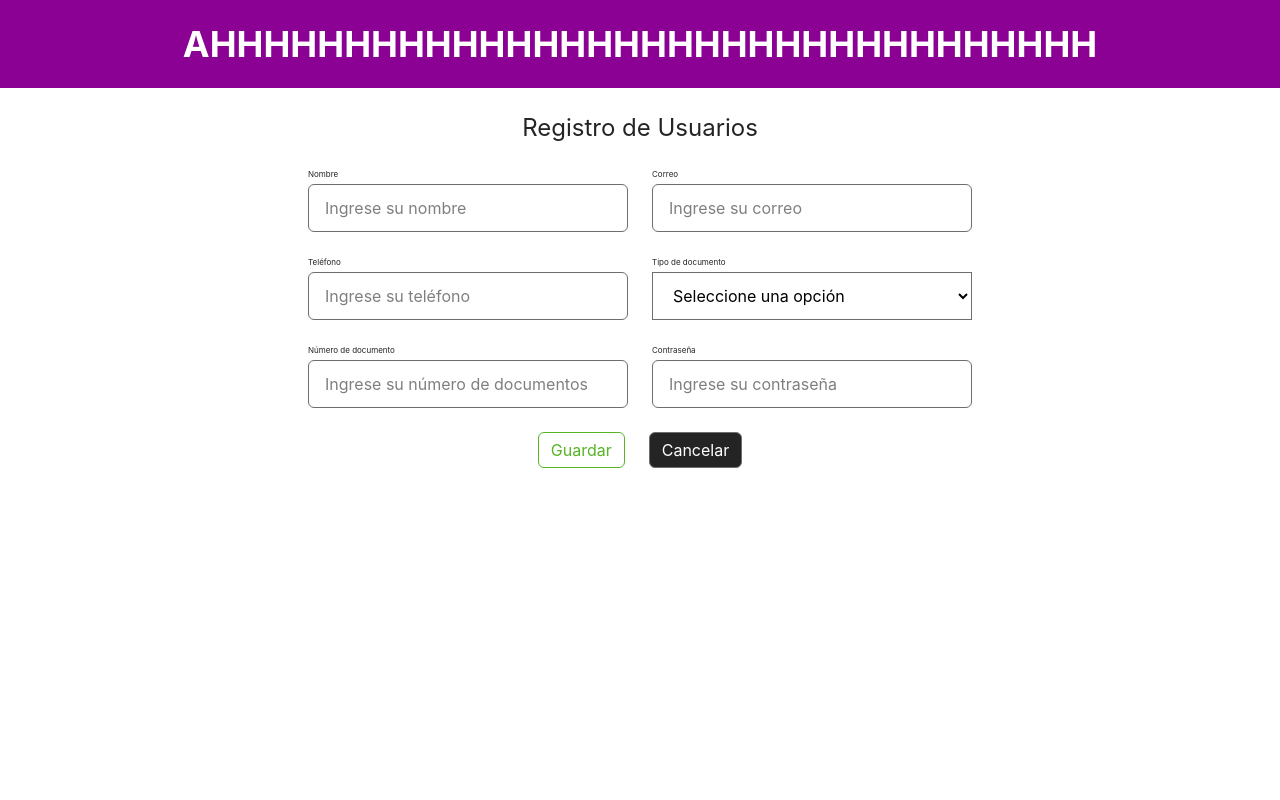
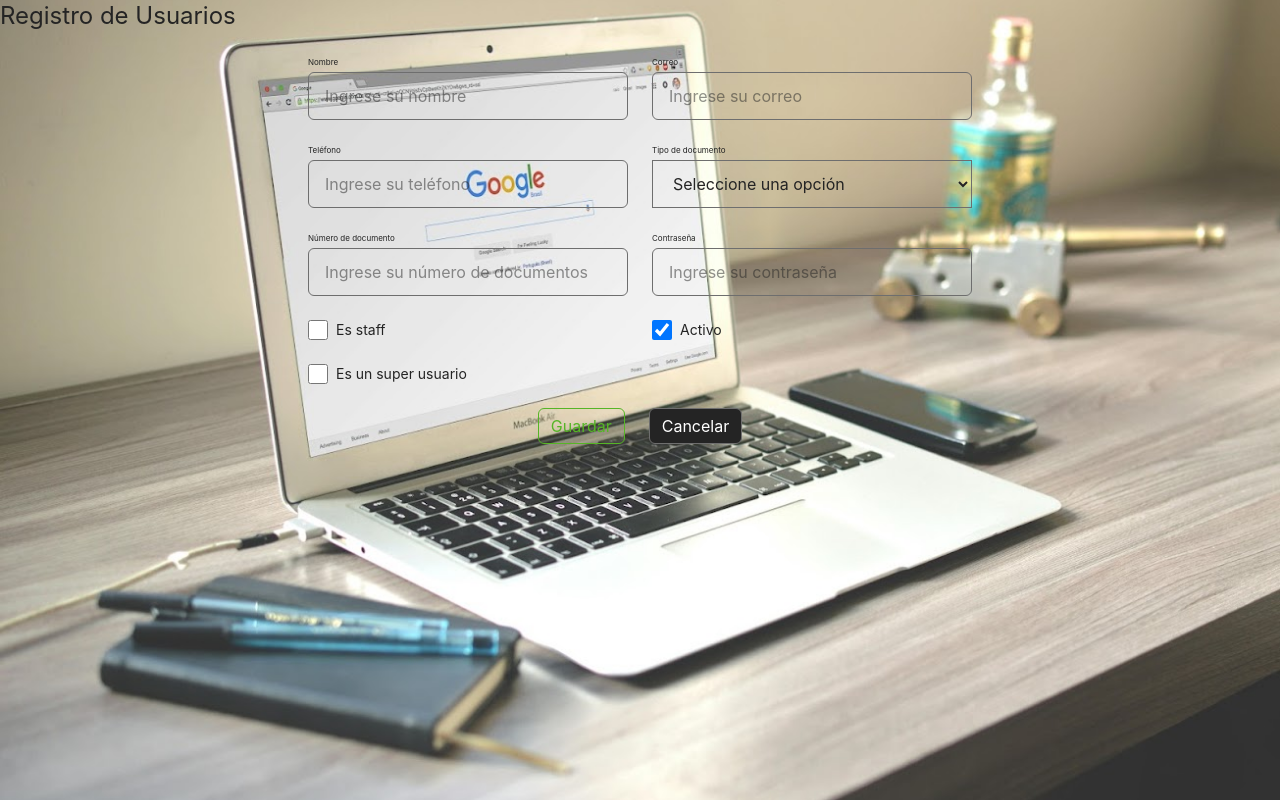
Before and after one commit to 4bryssion/proyecto-formativo-sia, a React (Vite) app: page /crear-usuario in a window 1280 px wide. Built offline with nearby package versions, Linux system fonts and the light colour scheme.

Commit message:
feat(routes): Intalación de dependencias y utilidades

```diff
--- a/package.json
+++ b/package.json
@@ -12,8 +12,12 @@
   },
   "dependencies": {
     "@tailwindcss/vite": "^4.2.1",
+    "clsx": "^2.1.1",
+    "lucide": "^1.8.0",
+    "lucide-react": "^1.8.0",
     "react": "^19.2.0",
     "react-dom": "^19.2.0",
+    "react-router-dom": "^7.14.2",
     "tailwindcss": "^4.2.1",
     "zod": "^4.3.6"
   },
--- a/src/app/App.jsx
+++ b/src/app/App.jsx
@@ -1,15 +1,6 @@
-import { CreateUserPage } from "@/features/users";
+import { RouterProvider } from "react-router-dom";
+import router from "./router";
 
 export default function App(){
-    return(
-        <div className="min-h text-center grid grid-cols-1 gap-6">
-
-            <h1 className="text-white text-4xl font-bold bg-fuchsia-800 p-6">
-                AHHHHHHHHHHHHHHHHHHHHHHHHHHHHHHHHH
-            </h1>
-
-            <CreateUserPage/>
-
-        </div>
-    );
+    return <RouterProvider router={router} />;
 }
--- a/src/app/router.jsx
+++ b/src/app/router.jsx
@@ -0,0 +1,31 @@
+import { createBrowserRouter } from "react-router-dom";
+import MainLayouts from "@/shared/layouts/MainLayout"
+import  CreateUserPage  from "../features/users/pages/CreateUserPage"
+
+
+const router = createBrowserRouter([
+    {
+        path: "/",
+        element: <MainLayouts />,
+        children: [
+            {
+                index: true,
+                element: <h1 className="p-4">Inicio</h1>
+            },
+            {
+                path: "crear-usuario",
+                element: <CreateUserPage/>
+            },
+            {
+                path: "recursos",
+                element: <h1 className="p-4">Recursos</h1>
+            },
+            {
+                path: "contacto",
+                element: <h1 className="p-4">Contacto</h1>
+            },
+        ],
+    },
+]);
+
+export default router;
--- a/src/features/users/components/UserRegisterForm.jsx
+++ b/src/features/users/components/UserRegisterForm.jsx
@@ -4,7 +4,7 @@
 
 import { userSchema } from "../schemas/userSchema.js";
 
-import { Input, Button, Select } from "@/shared";
+import { Input, Button, Select, Checkbox } from "@/shared";
 
 
 export default function UserRegisterForm(){
@@ -20,7 +20,13 @@
         userPhone: "",
         userDocumentType: "",
         userDocumentNumber: "",
-        userPassword: ""
+        userPassword: "",
+
+        // Flags booleanos
+        isStaff: false,
+        isActive: true,
+        isSuperUser: false,
+
     });
 
     const [errors, setErrors] = useState({})
@@ -40,14 +46,14 @@
 
     const handleChange = (e) => {
         // Se obtiene el nombre del campo y su valor
-        const { name, value } = e.target;
+        const { name, value, type, checked } = e.target;
 
         setFormData((prev) => ({
             // Se copian todos los valores anteriores del estado
             ...prev,
 
             // Se actualiza únicamente lo que cambió
-            [name]: value
+            [name]: type === "chechbox" ? checked : value,
         }));
     }
 
@@ -178,6 +184,30 @@
                         error={errors.userPassword}
                     />
 
+                    <Checkbox
+                        id="isStaff"
+                        name="isStaff"
+                        label="Es staff"
+                        checked={formData.isStaff}
+                        onChange={handleChange}
+                    />
+
+                    <Checkbox
+                        id="isActive"
+                        name="isActive "
+                        label="Activo"
+                        checked={formData.isActive}
+                        onChange={handleChange}
+                    />
+
+                    <Checkbox
+                        id="isSuperUser"
+                        name="isSuperUser"
+                        label="Es un super usuario"
+                        checked={formData.isSuperUser}
+                        onChange={handleChange}
+                    />
+
                 </div>
 
 
--- a/src/shared/components/Checkbox.jsx
+++ b/src/shared/components/Checkbox.jsx
@@ -0,0 +1,46 @@
+export default function Checkbox({
+    id, // Identificador único (necesario para accesiblidad)
+    name, // Nombre del campo (útil para formulario)
+    label, // Texto visible asociado al checkbox
+    checked = false, // Estado controlado del checkbox
+    onChange, // Funcion que maneja el cambio de estado
+    disable = false, // Indica si el checkboix esta habilitado
+    className = "", // Clases adicionales para personalización
+
+}) {
+
+
+    return (
+        <label
+            htmlFor={id}
+            className={`
+                flex
+                items-center
+                gap-2
+                text-sm
+                cursor-pointer
+                ${disable ? "opacity-50 cursor-not-allowed" : ""}
+                ${className }
+            `}
+        >
+            {/* Input del checkbox */}
+
+            <input
+                id={id}
+                name={name}
+                type="checkbox"
+                checked={checked}
+                disabled={disable}
+                onChange={onChange}
+                className="
+                    w-5 h-5
+                "
+            />
+            {/* Texto del checkbox */}
+
+            <span>{label}</span>
+
+        </label>
+    );
+
+}
--- a/src/shared/components/IconButton.jsx
+++ b/src/shared/components/IconButton.jsx
@@ -0,0 +1,80 @@
+import React from "react";
+import clsx from "clsx";
+
+export const IconButton = React.forwardRef(function IconButton (
+    {
+        children,
+        onClick,
+        disabled = false,
+        className = "",
+        variant = "default",
+
+        // Tamaños
+        hitSize = 48, // px (área táctil)
+        iconSize = 24, // px (ícono visible)
+
+        // Accesibilidad
+        ariaLabel,
+
+        // Estados
+        isActive = false,
+
+        ...props
+    },
+    ref
+){
+    const baseStyles = `
+        inline-flex items-center justify-center rounded-full transition-colors duration-200 focus:outline-none focus-visible:ring-offset-2 disabled:pointer-events-none
+    `;
+
+    const variants = {
+        default: `
+            text-neutral-700
+            hover:bg-neutral-200
+            focus-visible:ring-neutral-400
+        `,
+
+        ghost: `
+            text-neutral-600
+            hover:bg-neutral-100
+            focus-visible:ring-neutral-300
+        `,
+
+        primary: `
+            text-white bg-blue-600
+            hover:bg-blue-700
+            focus-visible:ring-blue-500
+        `,
+    }
+
+    return(
+        <button
+            ref={ref}
+            type="button"
+            aria-label={ariaLabel}
+            disabled={disabled}
+            onClick={onClick}
+
+            className={clsx(baseStyles, variants[variant], className, {
+                "bg-neutral-300" : isActive,
+            })}
+
+            style={{
+                width: `${hitSize}px`,
+                height: `${hitSize}px`,
+            }}
+            {...props}
+        >
+            <span
+                style={{
+                    width: `${iconSize}px`,
+                    height: `${iconSize}px`,
+                }}
+
+                className="flex items-center justify-center"
+            >
+                {children}
+            </span>
+        </button>
+    )
+})
--- a/src/shared/index.js
+++ b/src/shared/index.js
@@ -1,6 +1,12 @@
 export { default as Input } from "./components/Input";
 export { default as Button } from "./components/Button";
 export { default as Select } from "./components/Select";
+export { default as Checkbox } from "./components/Checkbox";
+
+
+export { default as MainLayouts } from "./layouts/MainLayout"
+
+
 export { default as DeleteCounter } from "./components/DeleteCounter";
 export { default as DeleteEffect } from "./components/DeleteEffect";
 export { default as DeleteCounter2 } from "./components/DeleteCounter2";
--- a/src/shared/layouts/MainLayout.jsx
+++ b/src/shared/layouts/MainLayout.jsx
@@ -0,0 +1,21 @@
+import { Outlet } from "react-router-dom";
+import heroBg from "@/assets/images/imagen-hero-freelancer.jpg"
+
+export default function MainLayout(){
+    return(
+        <div
+            className="
+                relative min-h-screen text-text-primary
+            "
+        >
+            {/* Fondo con imagen */}
+            <div
+                className="
+                    absolute inset-0 -z-10 bg-cover bg-center
+                "
+                style={{ backgroundImage: `url(${heroBg})` }}
+            />
+            <Outlet/>
+        </div>
+    );
+}
```
Also changed, not shown: src/assets/images/imagen-hero-freelancer.jpg (added), 1 other file (tests, documents, lock files or other folders).
